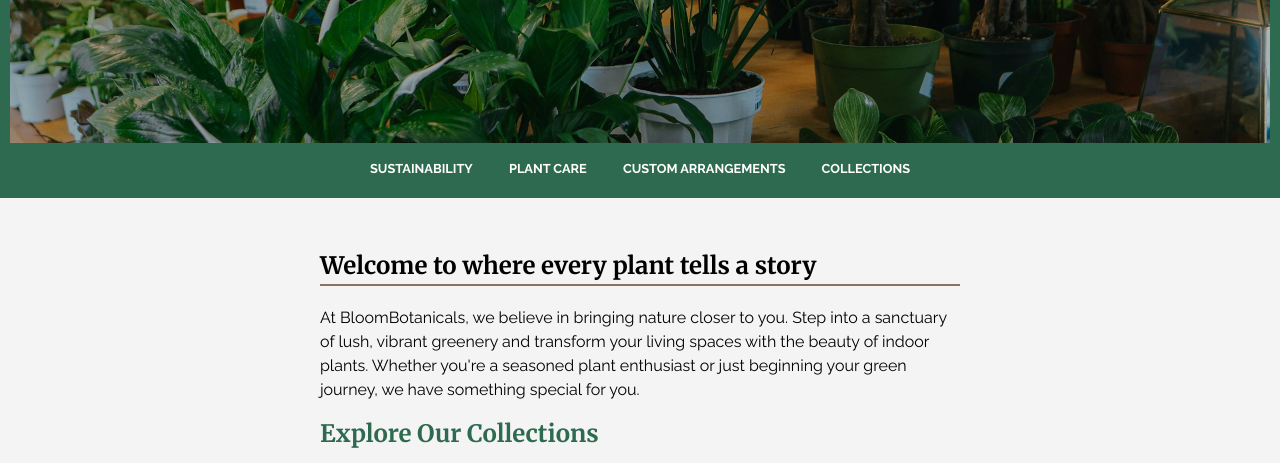
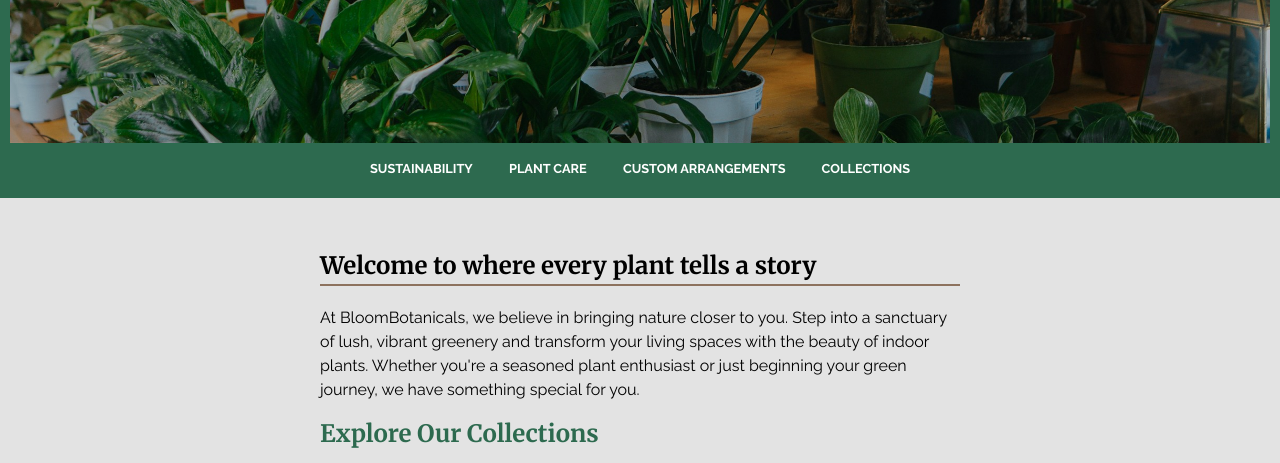
Before and after one commit to kei-mic/bloomBotanicals, a plain HTML site: page index.html in a window 1280 px wide. Shown: the part 278-741 px from the top of the page. Drawn offline with Linux system fonts and the light colour scheme.

Commit message:
Change bkgd color
proof of git connection

```diff
--- a/css/bloombotanicals.css
+++ b/css/bloombotanicals.css
@@ -17,7 +17,7 @@ body {
     font-family: 'Raleway', Arial, sans-serif;
     margin: 0;
     padding: 0;
-    background-color: #f4f4f4;
+    background-color: #e3e3e3;
     line-height: 24px;
 }
 header {
```
